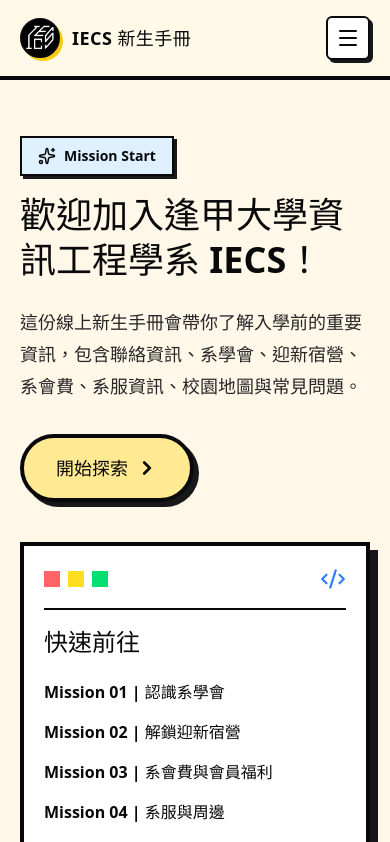
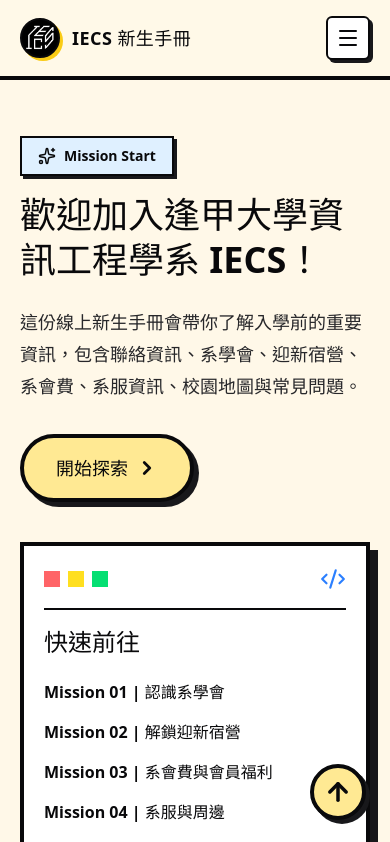
Before and after one commit to AllEnough/iecs_handbook, a React (Vite) app: page / in a window 390 px wide. Shown: the top 842 px of the page. Built offline with nearby package versions, Linux system fonts and the light colour scheme.

Commit message:
feat: add back-to-top button and quick navigation links

```diff
--- a/src/App.jsx
+++ b/src/App.jsx
@@ -1,5 +1,5 @@
 import { useState } from 'react'
-import { ChevronRight, Code2, Menu, Sparkles, X } from 'lucide-react'
+import { ArrowUp, ChevronRight, Code2, Menu, Sparkles, X } from 'lucide-react'
 import AboutSection from './components/AboutSection'
 import CampusGuideSection from './components/CampusGuideSection'
 import CampSection from './components/CampSection'
@@ -125,12 +125,24 @@ function App() {
             <h2 className="text-2xl font-black">快速前往</h2>
 
             <ul className="mt-5 space-y-3 text-base font-bold leading-7">
-              <li>Mission 01 | 認識系學會</li>
-              <li>Mission 02 | 解鎖迎新宿營</li>
-              <li>Mission 03 | 系會費與會員福利</li>
-              <li>Mission 04 | 系服與周邊</li>
-              <li>Final Mission | 聯絡我們</li>
-              <li>Extra | 活動預告與逢甲小知識</li>
+              <li>
+                <a href="#student-association" className="transition hover:text-blue-600 hover:underline">Mission 01 | 認識系學會</a>
+              </li>
+              <li>
+                <a href="#camp" className="transition hover:text-blue-600 hover:underline">Mission 02 | 解鎖迎新宿營</a>
+              </li>
+              <li>
+                <a href="#fee" className="transition hover:text-blue-600 hover:underline">Mission 03 | 系會費與會員福利</a>
+              </li>
+              <li>
+                <a href="#shirt" className="transition hover:text-blue-600 hover:underline">Mission 04 | 系服與周邊</a>
+              </li>
+              <li>
+                <a href="#contact" className="transition hover:text-blue-600 hover:underline">Final Mission | 聯絡我們</a>
+              </li>
+              <li>
+                <a href="#schedule" className="transition hover:text-blue-600 hover:underline">Extra | 活動預告與逢甲小知識</a>
+              </li>
             </ul>
           </div>
         </div>
@@ -144,6 +156,14 @@ function App() {
       <ScheduleSection />
       <TransportSection />
       <CampusGuideSection />
+
+      <a
+        href="#top"
+        className="fixed bottom-6 right-6 z-50 grid h-14 w-14 place-items-center rounded-full border-4 border-zinc-950 bg-[#ffe993] text-zinc-950 shadow-[4px_4px_0_#18181b] transition hover:-translate-y-1 hover:shadow-[6px_6px_0_#18181b] md:bottom-10 md:right-10"
+        aria-label="回到頂部"
+      >
+        <ArrowUp size={28} strokeWidth={3} />
+      </a>
     </main>
   )
 }
```
